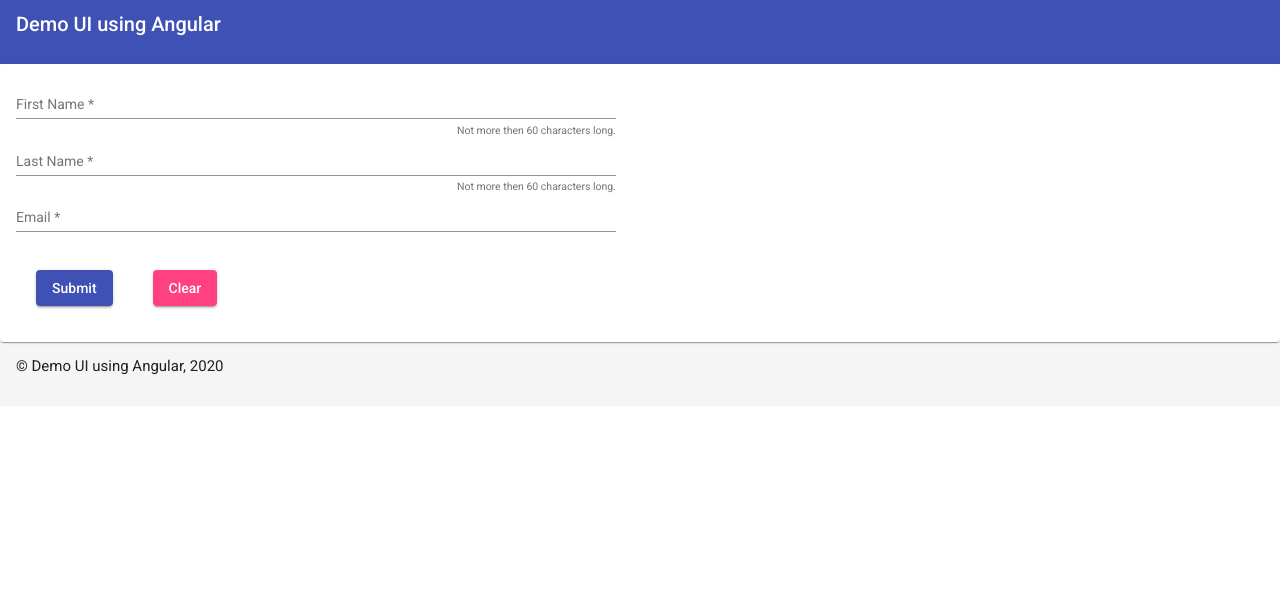
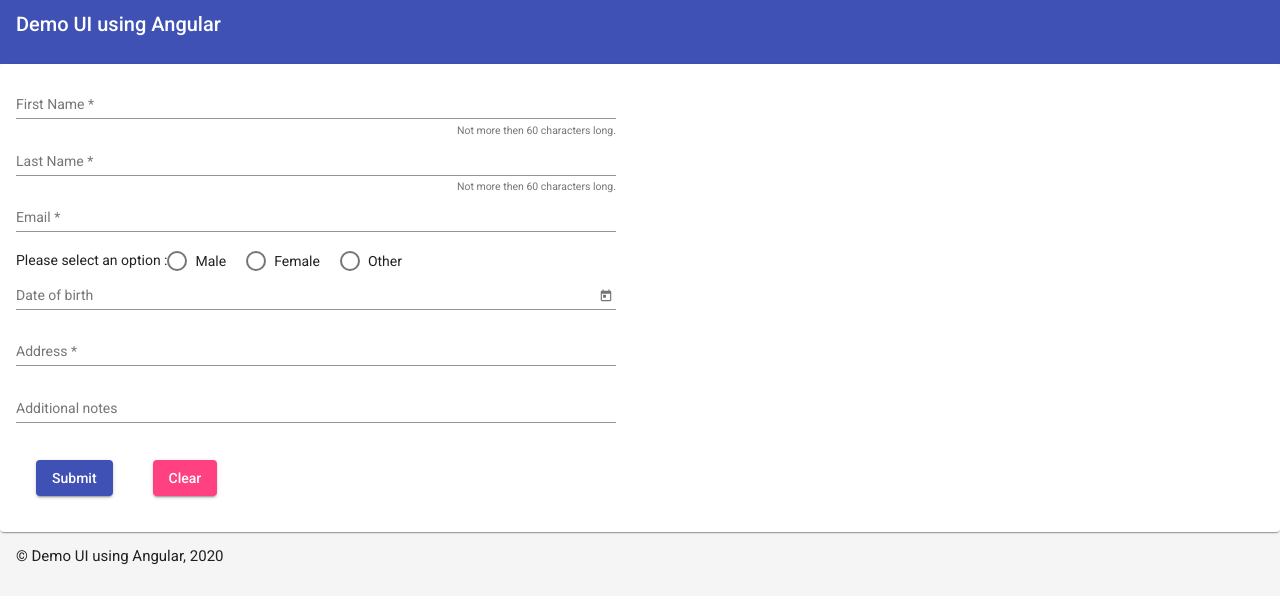
Before and after one commit to smuralee/demo-user-interface, an Angular app: page /#/app in a window 1280 px wide. Shown: the top 604 px of the page. Built offline with nearby package versions, Linux system fonts and the light colour scheme.

Commit message:
Added a reactive form

```diff
--- a/src/app/_models/app-info.ts
+++ b/src/app/_models/app-info.ts
@@ -3,11 +3,11 @@ export class AppInfo {
   lastName?: string;
   email?: string;
   gender?: string;
-  dob?: string;
-  address?: string;
+  dob?: Date;
+  addressLine1?: string;
+  addressLine2?: string;
   city?: string;
   country?: string;
   zipCode?: string;
-  occupation?: string;
   notes?: string;
 }
--- a/src/app/app-info/app-info.component.html
+++ b/src/app/app-info/app-info.component.html
@@ -3,11 +3,10 @@
     <form (ngSubmit)="onSubmit()" [formGroup]="appFormGroup" autocomplete="off" novalidate>
       <mat-form-field class="app-form-full-width">
         <mat-label>First Name</mat-label>
-        <input [(ngModel)]="model.firstName"
-               formControlName="firstName"
+        <input formControlName="firstName"
                id="firstName"
                matInput
-               placeholder="First Name" type="text">
+               placeholder="First Name" type="text" required>
         <mat-hint align="end">Not more then 60 characters long.</mat-hint>
         <mat-error *ngIf="hasError('firstName','required')">
           First name is required
@@ -16,14 +15,16 @@
           You have entered more than 60 characters
         </mat-error>
       </mat-form-field>
+
+      <div class="app-form-spacer"></div>
+
       <mat-form-field class="app-form-full-width">
         <mat-label>Last Name</mat-label>
-        <input [(ngModel)]="model.lastName"
-               formControlName="lastName"
+        <input formControlName="lastName"
                id="lastName"
                matInput
                placeholder="Last Name"
-               type="text">
+               type="text" required>
         <mat-hint align="end">Not more then 60 characters long.</mat-hint>
         <mat-error *ngIf="hasError('lastName','required')">
           Last name is required
@@ -32,14 +33,16 @@
           You have entered more than 60 characters
         </mat-error>
       </mat-form-field>
+
+      <div class="app-form-spacer"></div>
+
       <mat-form-field class="app-form-full-width">
         <mat-label>Email</mat-label>
-        <input [(ngModel)]="model.email"
-               formControlName="email"
+        <input formControlName="email"
                id="email"
                matInput
                placeholder="Email"
-               type="text">
+               type="text" required>
         <mat-error *ngIf="hasError('email','required')">
           Email is required
         </mat-error>
@@ -47,6 +50,55 @@
           Email pattern is invalid
         </mat-error>
       </mat-form-field>
+
+      <div class="app-form-spacer"></div>
+
+      <mat-label>Please select an option :</mat-label>
+      <mat-radio-group class="app-form-full-width" formControlName="gender" id="gender">
+        <mat-radio-button value="M">Male</mat-radio-button>
+        <mat-radio-button value="F">Female</mat-radio-button>
+        <mat-radio-button value="O">Other</mat-radio-button>
+      </mat-radio-group>
+
+      <div class="app-form-spacer"></div>
+
+      <mat-form-field class="app-form-full-width">
+        <mat-label>Date of birth</mat-label>
+        <input [matDatepicker]="picker"
+               formControlName="dob"
+               id="dob"
+               matInput
+               placeholder="Date of birth"
+               readonly (click)="picker.open()">
+        <mat-datepicker-toggle matSuffix [for]="picker"></mat-datepicker-toggle>
+        <mat-datepicker #picker></mat-datepicker>
+      </mat-form-field>
+
+      <div class="app-form-spacer"></div>
+
+      <mat-form-field class="app-form-full-width">
+        <mat-label>Address</mat-label>
+        <input formControlName="address"
+               id="address"
+               matInput
+               placeholder="Address"
+               type="text" required>
+        <mat-error *ngIf="hasError('address','required')">
+          Address is required
+        </mat-error>
+      </mat-form-field>
+
+      <div class="app-form-spacer"></div>
+
+      <mat-form-field class="app-form-full-width">
+        <mat-label>Additional notes</mat-label>
+        <input formControlName="notes"
+               id="notes"
+               matInput
+               placeholder="Additional notes"
+               type="text">
+      </mat-form-field>
+
       <div class="app-button-row">
         <button color="primary" mat-raised-button>Submit</button>
         <button (click)="clear()" color="accent" mat-raised-button>Clear</button>
--- a/src/app/app-info/app-info.component.scss
+++ b/src/app/app-info/app-info.component.scss
@@ -18,3 +18,11 @@
   display: table-cell;
   margin: 20px;
 }
+
+.mat-radio-button ~ .mat-radio-button {
+  margin-left: 20px;
+}
+
+.app-form-spacer {
+  flex: 1 1 auto;
+}
--- a/src/app/app-info/app-info.component.ts
+++ b/src/app/app-info/app-info.component.ts
@@ -1,5 +1,4 @@
 import {ChangeDetectionStrategy, Component, OnInit, ViewEncapsulation} from '@angular/core';
-import {AppInfo} from '../_models';
 import {FormControl, FormGroup, Validators} from '@angular/forms';
 
 @Component({
@@ -11,7 +10,6 @@ import {FormControl, FormGroup, Validators} from '@angular/forms';
 })
 export class AppInfoComponent implements OnInit {
 
-  model: AppInfo = {};
   appFormGroup: FormGroup;
 
   constructor() {
@@ -21,22 +19,26 @@ export class AppInfoComponent implements OnInit {
     this.appFormGroup = new FormGroup({
       firstName: new FormControl('', [Validators.required, Validators.maxLength(60)]),
       lastName: new FormControl('', [Validators.required, Validators.maxLength(60)]),
-      email: new FormControl('', [Validators.required, Validators.email])
+      email: new FormControl('', [Validators.required, Validators.email]),
+      gender: new FormControl(''),
+      dob: new FormControl(),
+      address: new FormControl('', [Validators.required]),
+      notes: new FormControl('')
     });
-  }
-
-  public hasError = (controlName: string, errorName: string) => {
-    return this.appFormGroup.controls[controlName].hasError(errorName);
   }
 
   onSubmit() {
     if (this.appFormGroup.valid) {
-      alert(JSON.stringify(this.model, null, 4));
+      alert(JSON.stringify(this.appFormGroup.value, null, 4));
     }
   }
 
   clear() {
-    this.model = {};
+    this.appFormGroup.reset();
+  }
+
+  hasError(controlName: string, errorName: string) {
+    return this.appFormGroup.controls[controlName].hasError(errorName);
   }
 
 }
```
Also changed, not shown: src/app/app.module.ts (+7 -1 lines).
